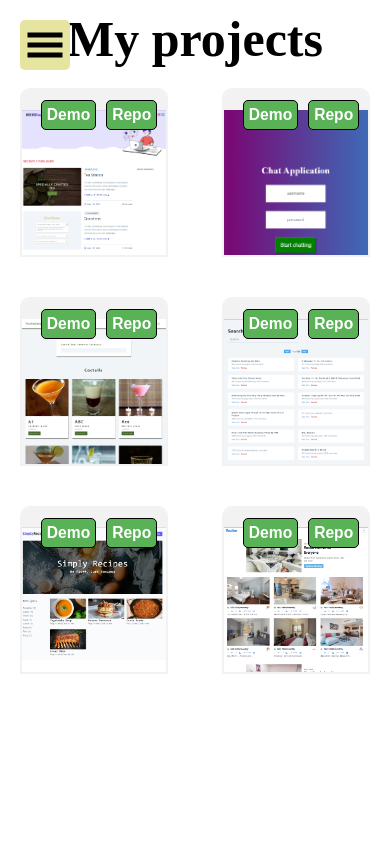
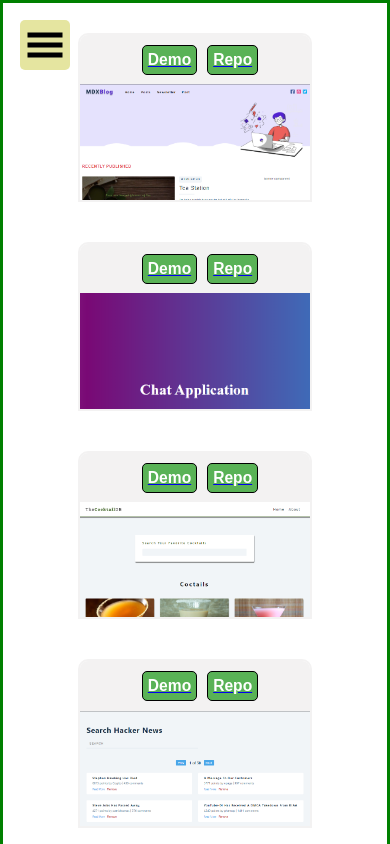
Before and after one commit to cuongvu3009/cuongvuduc3009, a React (Create React App) app: page /projects in a window 390 px wide. Shown: the top 844 px of the page. Built offline with nearby package versions, Linux system fonts and the light colour scheme.

Commit message:
responsive

```diff
--- a/src/components/Intro/intro.css
+++ b/src/components/Intro/intro.css
@@ -87,3 +87,10 @@
     width: 80%;
   }
 }
+
+@media screen and (max-width: 480px) {
+  .main-content {
+    padding: 5px;
+    margin-top: 25px;
+  }
+}
--- a/src/components/ProJectList/projectList.css
+++ b/src/components/ProJectList/projectList.css
@@ -26,9 +26,17 @@
   justify-content: space-between;
 }
 
-@media screen and (max-width: 480px) {
+@media only screen and (max-width: 480px) {
   .pl {
-    padding: 10px;
+    display: flex;
+    justify-content: center;
+    align-items: center;
+    border: 3px solid green;
+    padding: 10px 65px;
+  }
+
+  .pl-title {
+    display: none;
   }
 
   .pl-texts {
--- a/src/components/Project/project.css
+++ b/src/components/Project/project.css
@@ -38,7 +38,17 @@
 
 @media screen and (max-width: 480px) {
   .p {
-    width: 40%;
+    width: 100%;
     height: 20vh;
   }
+
+  .p-browser {
+    height: 30%;
+  }
+
+  .project-btn {
+    display: flex;
+    justify-content: center;
+    align-items: center;
+  }
 }
```
